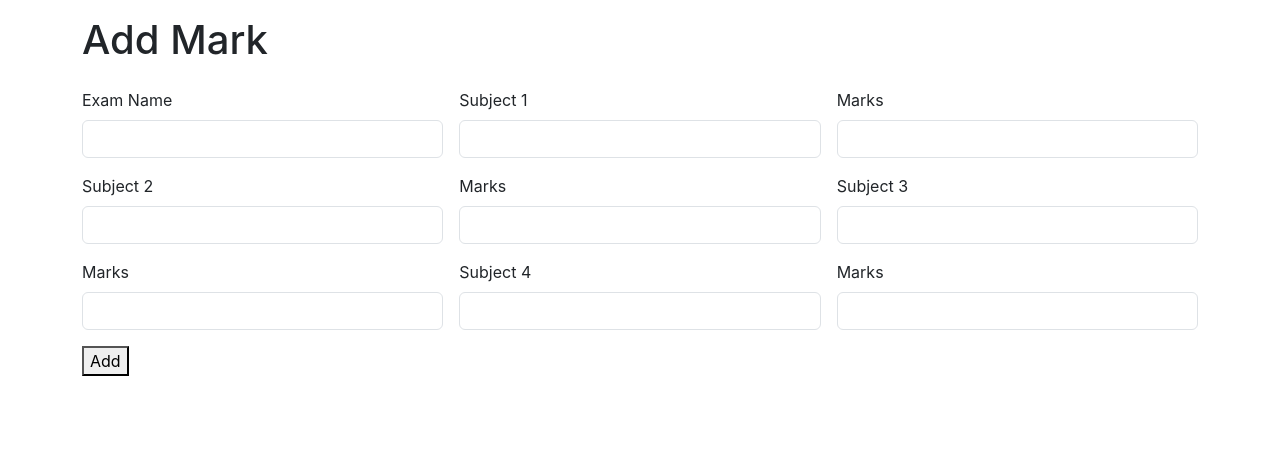
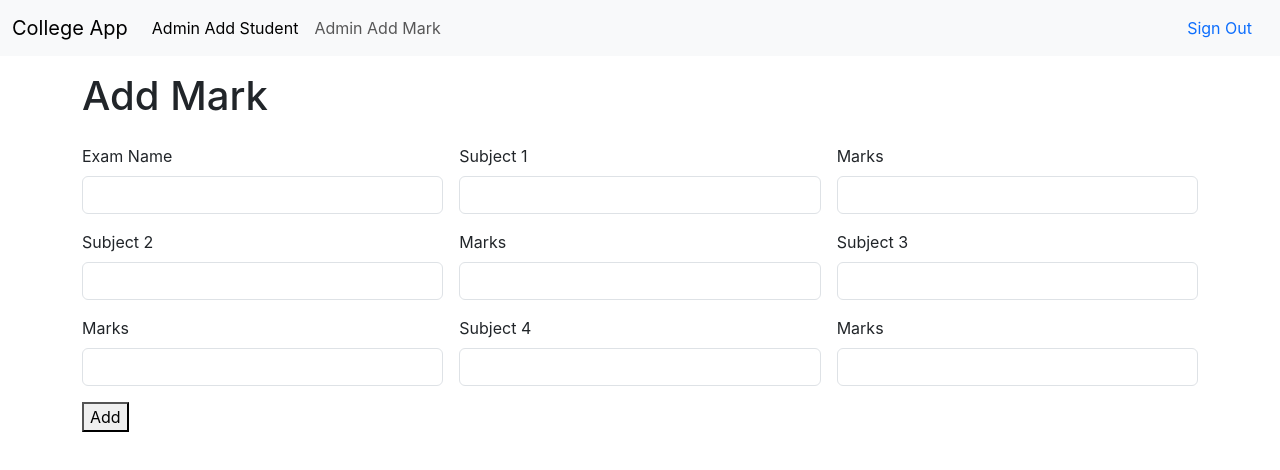
Before and after one commit to Sree1710/college-app-frontend, a React (Create React App) app: page /adminaddmark in a window 1280 px wide. Shown: the top 470 px of the page. Built offline with nearby package versions, Linux system fonts and the light colour scheme.

Commit message:
AdminNavbar component completed

```diff
--- a/src/Components/AdminAddMark.jsx
+++ b/src/Components/AdminAddMark.jsx
@@ -1,5 +1,6 @@
 import axios from 'axios'
 import React, { useState } from 'react'
+import AdminNavbar from './AdminNavbar'
 
 const AdminAddMark = () => {
     const [inputField,setInputField]=useState(
@@ -27,6 +28,7 @@
 
   return (
     <div>
+        <AdminNavbar/>
         <div className="container">
             <div className="row">
                 <div className="col col-12 col-sm-12 col-md-12 col-lg-12 col-xl-12 col-xxl-12">
--- a/src/Components/AdminAddStud.jsx
+++ b/src/Components/AdminAddStud.jsx
@@ -1,6 +1,7 @@
 import axios from 'axios'
 import React from 'react'
 import { useState } from 'react'
+import AdminNavbar from './AdminNavbar'
 
 const AdminAddStud = () => {
     const [inputField,setInputField]=useState(
@@ -34,6 +35,7 @@
 
   return (
     <div>
+        <AdminNavbar/>
         <div className="container">
             <div className="row">
                 <div className="col col-12 col-sm-12 col-md-12 col-lg-12 col-xl-12 col-xxl-12">
--- a/src/Components/AdminNavbar.jsx
+++ b/src/Components/AdminNavbar.jsx
@@ -1,9 +1,33 @@
 import React from 'react'
 
 const AdminNavbar = () => {
-  return (
-    <div>AdminNavbar</div>
-  )
+    return (
+        <div>
+            <nav className="navbar navbar-expand-lg bg-body-tertiary">
+                <div className="container-fluid">
+                    <a className="navbar-brand" href="#">College App</a>
+                    <button className="navbar-toggler" type="button" data-bs-toggle="collapse" data-bs-target="#navbarNav" aria-controls="navbarNav" aria-expanded="false" aria-label="Toggle navigation">
+                        <span className="navbar-toggler-icon"></span>
+                    </button>
+                    <div className="collapse navbar-collapse" id="navbarNav">
+                        <ul className="navbar-nav">
+                            <li className="nav-item">
+                                <a className="nav-link active" aria-current="page" href="/adminaddstud">Admin Add Student</a>
+                            </li>
+                            <li className="nav-item">
+                                <a className="nav-link" href="/adminaddmark">Admin Add Mark</a>
+                            </li>
+                        </ul>
+                    </div>
+                    <ul className="nav justify-content-end">
+                        <li className="nav-item">
+                            <a className="nav-link active" aria-current="page" href="/">Sign Out</a>
+                        </li>
+                    </ul>
+                </div>
+            </nav>
+        </div>
+    )
 }
 
 export default AdminNavbar
```
